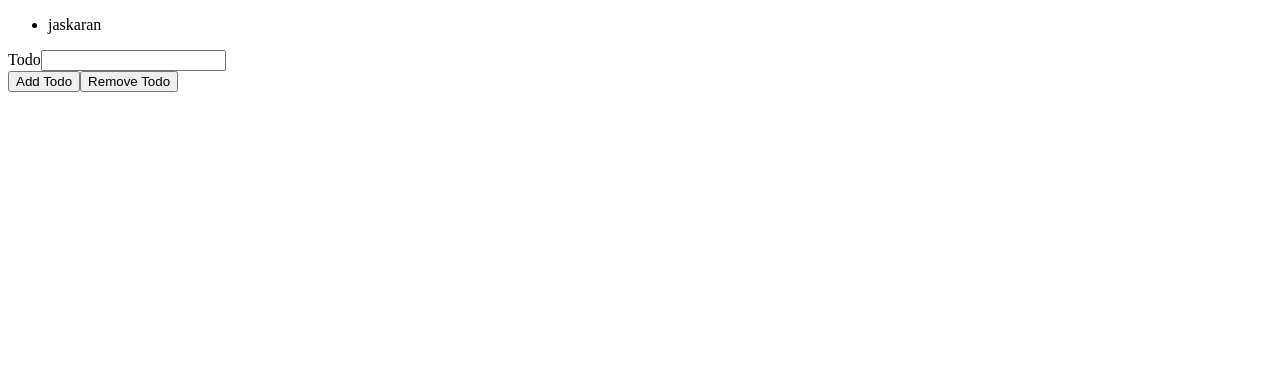
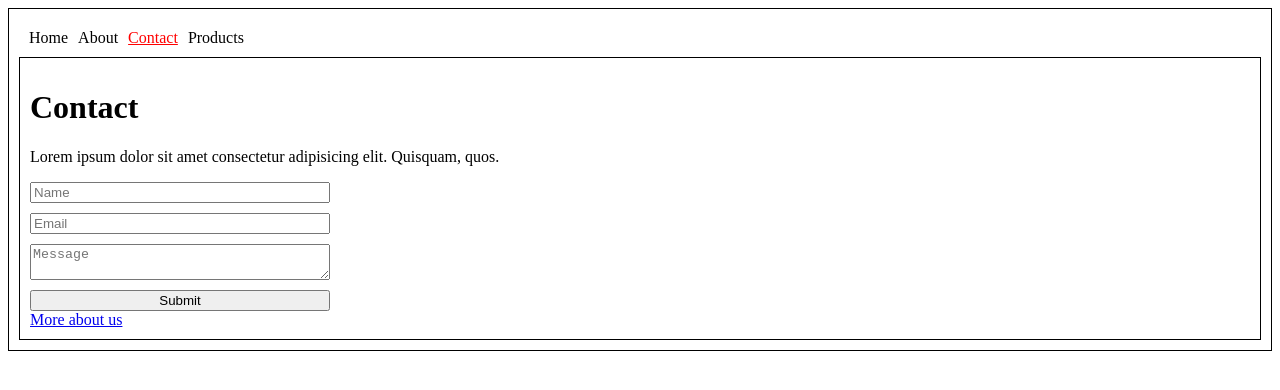
Before and after one commit to jaskaran-online/product, a React app: page /contact in a window 1280 px wide. Shown: the top 390 px of the page. Built offline with nearby package versions, Linux system fonts and the light colour scheme; the HTML template or start-up script is replaced by a standard one.

Commit message:
refactor: reorganize components into pages directory
- Move page components to src/pages/ directory
- Update package.json and pnpm-lock.yaml
- Update App.jsx and main.jsx imports

```diff
--- a/package.json
+++ b/package.json
@@ -11,7 +11,8 @@
   },
   "dependencies": {
     "react": "^19.1.0",
-    "react-dom": "^19.1.0"
+    "react-dom": "^19.1.0",
+    "react-router": "^7.8.1"
   },
   "devDependencies": {
     "@eslint/js": "^9.25.0",
--- a/src/App.jsx
+++ b/src/App.jsx
@@ -1,91 +1,24 @@
-import { useReducer, useState } from "react";
+import { Routes, Route } from "react-router";
 
-function reducer(state, action) {
-  switch (action.type) {
-    case "increment":
-      return { count: state.count + 1 };
-    case "decrement":
-      return { count: state.count - 1 };
-    default:
-      return state;
-  }
-}
+import Home from "./pages/Home";
+import About from "./pages/About";
+import Contact from "./pages/Contact";
+import Products from "./pages/Products";
 
-function Counter() {
-  // const [count, setCount] = useState(0);
-  let initialValue = { count: 0 };
+import Navigation from "./pages/components/Navigation";
 
-  const [state, dispatch] = useReducer(reducer, initialValue);
+export default function App() {
   return (
-    <div>
-      Count: {state.count}
-      <button onClick={() => dispatch({ type: "increment" })}>Increment</button>
-      <button onClick={() => dispatch({ type: "decrement" })}>Decrement</button>
+    <div style={{ padding: "10px", border: "1px solid black" }}>
+      <Navigation />
+      <div style={{ padding: "10px", border: "1px solid black" }}>
+        <Routes>
+          <Route path="/" element={<Home />} />
+          <Route path="/about" element={<About />} />
+          <Route path="/contact" element={<Contact />} />
+          <Route path="/products" element={<Products />} />
+        </Routes>
+      </div>
     </div>
   );
 }
-
-function todoReducer(state, action) {
-  if (action.type === "ADD_TODO") {
-    return [...state, { id: state.length, title: action.payload }];
-  } else if (action.type === "REMOVE_TODO") {
-    return [state.pop()];
-  } else {
-    return state;
-  }
-}
-
-function Todo() {
-  const [input, setInput] = useState("");
-  const todos = [
-    {
-      id: 1,
-      title: "jaskaran",
-    },
-  ];
-
-  const [todosState, todoDispatch] = useReducer(todoReducer, todos);
-
-  return (
-    <div>
-      <div>
-        <ul>
-          {todosState.length > 0 && (
-            <>
-              {todosState.map((todo, index) => (
-                <li key={index}>{todo.title}</li>
-              ))}
-            </>
-          )}
-        </ul>
-      </div>
-
-      <div>
-        <label htmlFor="todo">Todo</label>
-        <input
-          type="text"
-          value={input}
-          onChange={(e) => setInput(e.target.value)}
-        />
-      </div>
-
-      <button
-        onClick={() => todoDispatch({ type: "ADD_TODO", payload: input })}
-      >
-        Add Todo
-      </button>
-      <button onClick={() => todoDispatch({ type: "REMOVE_TODO" })}>
-        Remove Todo
-      </button>
-    </div>
-  );
-}
-
-export default function App() {
-  return (
-    <div>
-      {/* <Counter /> */}
-      <Todo />
-    </div>
-  );
-}
--- a/src/main.jsx
+++ b/src/main.jsx
@@ -1,10 +1,13 @@
-import { StrictMode } from 'react'
-import { createRoot } from 'react-dom/client'
+import { StrictMode } from "react";
+import { createRoot } from "react-dom/client";
 // import './index.css'
-import App from './App.jsx'
+import App from "./App.jsx";
+import { BrowserRouter } from "react-router";
 
-createRoot(document.getElementById('root')).render(
+createRoot(document.getElementById("root")).render(
   <StrictMode>
-    <App />
-  </StrictMode>,
-)
+    <BrowserRouter>
+      <App />
+    </BrowserRouter>
+  </StrictMode>
+);
--- /dev/null
+++ b/src/pages/About.jsx
@@ -0,0 +1,14 @@
+import { Link } from "react-router";
+
+export default function About() {
+  return (
+    <div>
+      <h1>About</h1>
+      <p>
+        Lorem ipsum dolor sit amet consectetur adipisicing elit. Quisquam, quos.
+      </p>
+
+      <Link to="/">Go back to home</Link>
+    </div>
+  );
+}
--- /dev/null
+++ b/src/pages/Contact.jsx
@@ -0,0 +1,28 @@
+import { Link } from "react-router";
+
+export default function Contact() {
+  return (
+    <div>
+      <h1>Contact</h1>
+      <p>
+        Lorem ipsum dolor sit amet consectetur adipisicing elit. Quisquam, quos.
+      </p>
+
+      <form
+        style={{
+          display: "flex",
+          flexDirection: "column",
+          gap: "10px",
+          maxWidth: "300px",
+        }}
+      >
+        <input type="text" placeholder="Name" />
+        <input type="email" placeholder="Email" />
+        <textarea placeholder="Message"></textarea>
+        <button type="submit">Submit</button>
+      </form>
+
+      <Link to="/about">More about us</Link>
+    </div>
+  );
+}
--- /dev/null
+++ b/src/pages/Home.jsx
@@ -0,0 +1,10 @@
+export default function Home() {
+  return (
+    <div>
+      <h1>Home</h1>
+      <p>
+        Lorem ipsum dolor sit amet consectetur adipisicing elit. Quisquam, quos.
+      </p>
+    </div>
+  );
+}
--- /dev/null
+++ b/src/pages/Products.jsx
@@ -0,0 +1,9 @@
+import ProductsComponent from "../components/Products";
+
+export default function Products() {
+  return (
+    <div>
+      <ProductsComponent />
+    </div>
+  );
+}
--- /dev/null
+++ b/src/pages/components/Navigation.jsx
@@ -0,0 +1,27 @@
+import { NavLink } from "react-router";
+
+export default function Navigation() {
+  const activeStyle = ({ isActive }) => {
+    return {
+      color: isActive ? "red" : "black",
+      textDecoration: isActive ? "underline" : "none",
+    };
+  };
+
+  return (
+    <nav style={{ display: "flex", gap: "10px", padding: "10px" }}>
+      <NavLink to="/" style={activeStyle}>
+        Home
+      </NavLink>
+      <NavLink to="/about" style={activeStyle}>
+        About
+      </NavLink>
+      <NavLink to="/contact" style={activeStyle}>
+        Contact
+      </NavLink>
+      <NavLink to="/products" style={activeStyle}>
+        Products
+      </NavLink>
+    </nav>
+  );
+}
```
Also changed, not shown: 1 other file (tests, documents, lock files or other folders).
